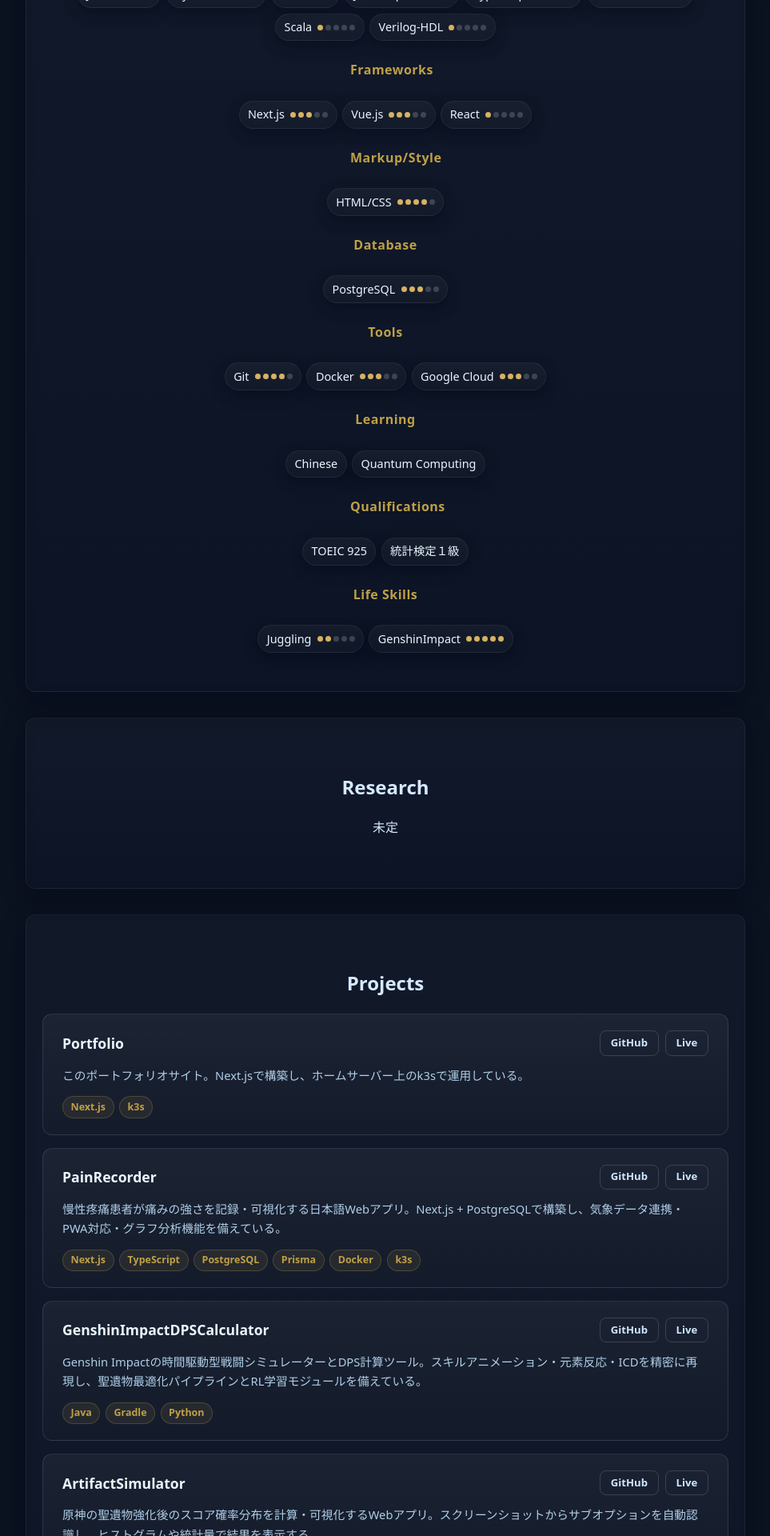
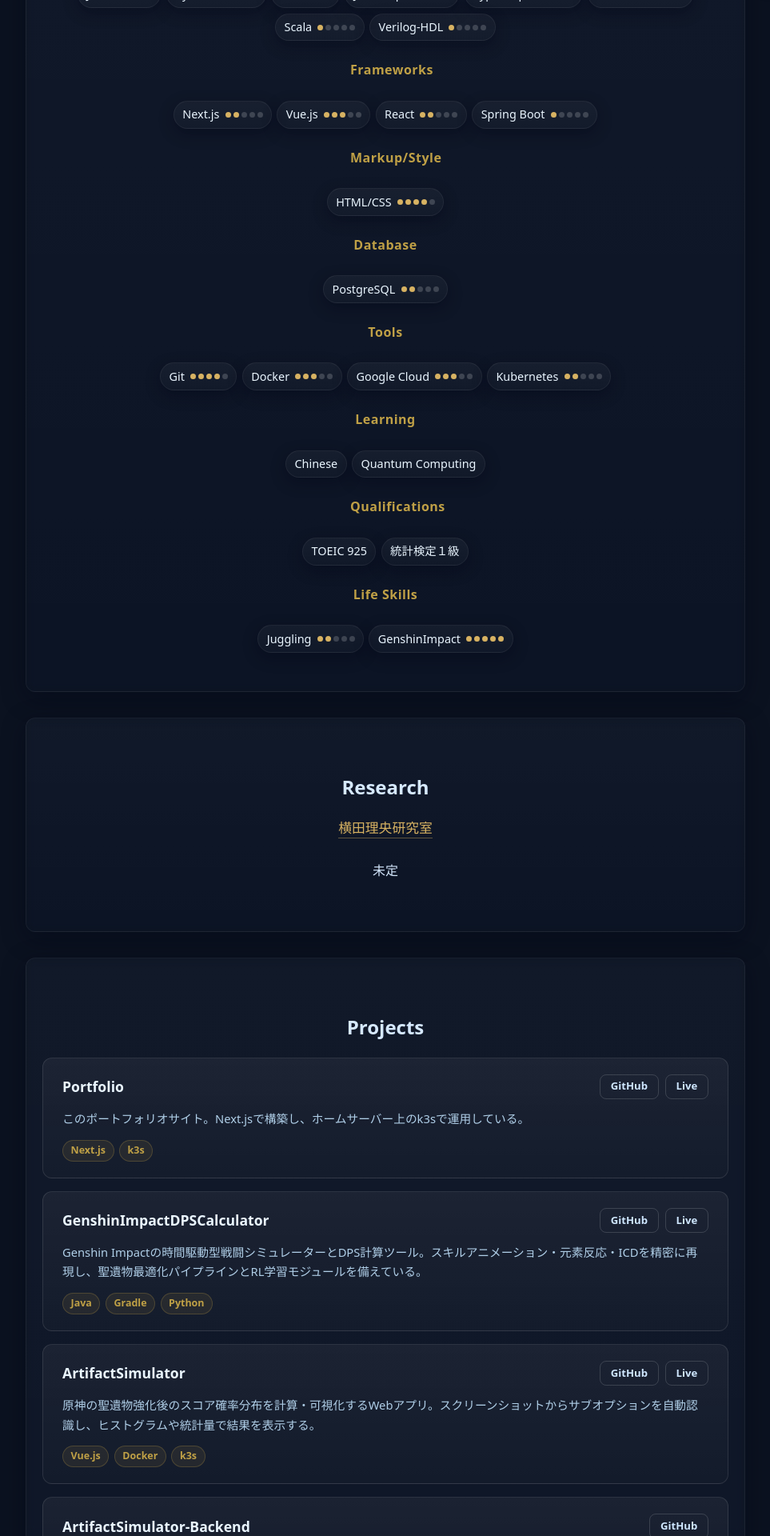
Before and after one commit to kyobankatu/Portfolio, a Next.js app: page / in a window 1280 px wide. Shown: the part 880-2800 px from the top of the page at 80% size, without its empty margins (158-1121 px from the left). Built offline with nearby package versions, Linux system fonts and the light colour scheme.

Commit message:
feat: add url for lab

```diff
--- a/components/Home.jsx
+++ b/components/Home.jsx
@@ -23,9 +23,10 @@ const skillGroups = [
     {
         category: 'Frameworks',
         skills: [
-            { name: 'Next.js', level: 3 },
+            { name: 'Next.js', level: 2 },
             { name: 'Vue.js', level: 3 },
-            { name: 'React', level: 1 },
+            { name: 'React', level: 2 },
+            { name: 'Spring Boot', level: 1}
         ],
     },
     {
@@ -37,7 +38,7 @@ const skillGroups = [
     {
         category: 'Database',
         skills: [
-            { name: 'PostgreSQL', level: 3 },
+            { name: 'PostgreSQL', level: 2 },
         ],
     },
     {
@@ -46,6 +47,7 @@ const skillGroups = [
             { name: 'Git', level: 4 },
             { name: 'Docker', level: 3 },
             { name: 'Google Cloud', level: 3 },
+            { name: 'Kubernetes', level: 2}
         ],
     },
     {
@@ -79,12 +81,6 @@ const projects = [
         url: 'https://portfolio.katumon.com/',
     },
     {
-        name: 'PainRecorder',
-        techs: ['Next.js', 'TypeScript', 'PostgreSQL', 'Prisma', 'Docker', 'k3s'],
-        github: 'https://github.com/kyobankatu/PainRecorder',
-        url: 'https://pain.katumon.com/',
-    },
-    {
         name: 'GenshinImpactDPSCalculator',
         techs: ['Java', 'Gradle', 'Python'],
         github: 'https://github.com/kyobankatu/GenshinImpactDPSCalculator',
@@ -100,6 +96,18 @@ const projects = [
         name: 'ArtifactSimulator-Backend',
         techs: ['Python', 'Flask', 'Google Cloud Vision API', 'Docker', 'k3s'],
         github: 'https://github.com/kyobankatu/ArtifactSimulator-Backend',
+        url: null,
+    },
+    {
+        name: 'PainRecorder',
+        techs: ['Next.js', 'TypeScript', 'PostgreSQL', 'Prisma', 'Docker', 'k3s'],
+        github: 'https://github.com/kyobankatu/PainRecorder',
+        url: 'https://pain.katumon.com/',
+    },
+    {
+        name: 'ClipboardSync',
+        techs: ['Java', 'Spring Boot', 'Gradle', 'WebSocket'],
+        github: 'https://github.com/kyobankatu/ClipboardSync',
         url: null,
     },
     {
@@ -276,7 +284,14 @@ export default function Home() {
 
             <section id="research" className={styles.sectionPlaceholder}>
                 <h2>Research</h2>
-                {/*<span className={styles.labLink}>{t.research.labName}</span>*/}
+                <a
+                    className={styles.labLink}
+                    href="https://www.rio.gsic.titech.ac.jp/jp/index.html"
+                    target="_blank"
+                    rel="noreferrer"
+                >
+                    {t.research.labName}
+                </a>
                 <p>{t.research.description}</p>
             </section>
 
--- a/locales/en.json
+++ b/locales/en.json
@@ -19,6 +19,7 @@
         "GenshinImpactDPSCalculator": "A time-driven combat simulator and DPS calculation tool for Genshin Impact. Accurately reproduces skill animations, elemental reactions, and ICD, with an artifact optimization pipeline and RL learning module.",
         "ArtifactSimulator": "A web app that calculates and visualizes the score probability distribution after Genshin Impact artifact enhancement. Automatically recognizes sub-stats from screenshots and displays results as histograms and statistics.",
         "ArtifactSimulator-Backend": "Backend API for the Genshin Impact artifact enhancement simulator. Analyzes images via OCR using the Google Cloud Vision API and returns score distribution and statistics after enhancement.",
+        "ClipboardSync": "A resident CLI app that syncs text copy and paste between Windows and macOS. It uses a WebSocket relay, Ed25519 device authentication, and XChaCha20-Poly1305 end-to-end encryption.",
         "NeuralNetwork": "A neural network implemented from scratch in C. Learns via backpropagation and verifies sine wave approximation. Results are visualized in Jupyter Notebook."
     }
 }
--- a/locales/ja.json
+++ b/locales/ja.json
@@ -19,6 +19,7 @@
         "GenshinImpactDPSCalculator": "Genshin Impactの時間駆動型戦闘シミュレーターとDPS計算ツール。スキルアニメーション・元素反応・ICDを精密に再現し、聖遺物最適化パイプラインとRL学習モジュールを備えている。",
         "ArtifactSimulator": "原神の聖遺物強化後のスコア確率分布を計算・可視化するWebアプリ。スクリーンショットからサブオプションを自動認識し、ヒストグラムや統計量で結果を表示する。",
         "ArtifactSimulator-Backend": "原神の聖遺物強化シミュレーター用バックエンドAPI。Google Cloud Vision APIを用いたOCRで画像を解析し、強化後のスコア分布・統計情報を返す。",
+        "ClipboardSync": "WindowsとmacOS間でテキストのコピー&ペーストを同期する常駐型CLIアプリ。WebSocket中継、Ed25519による端末認証、XChaCha20-Poly1305によるエンドツーエンド暗号化に対応している。",
         "NeuralNetwork": "C言語でスクラッチ実装したニューラルネットワーク。逆誤差伝播法による学習を行い、sin波の近似を検証。結果をJupyter Notebookで可視化する。"
     }
 }
--- a/portfolio.yaml
+++ b/portfolio.yaml
@@ -14,7 +14,7 @@ spec:
     spec:
       containers:
         - name: portfolio
-          image: portfolio:202605141916
+          image: portfolio:latest
           imagePullPolicy: IfNotPresent
           ports:
             - containerPort: 3000
```
